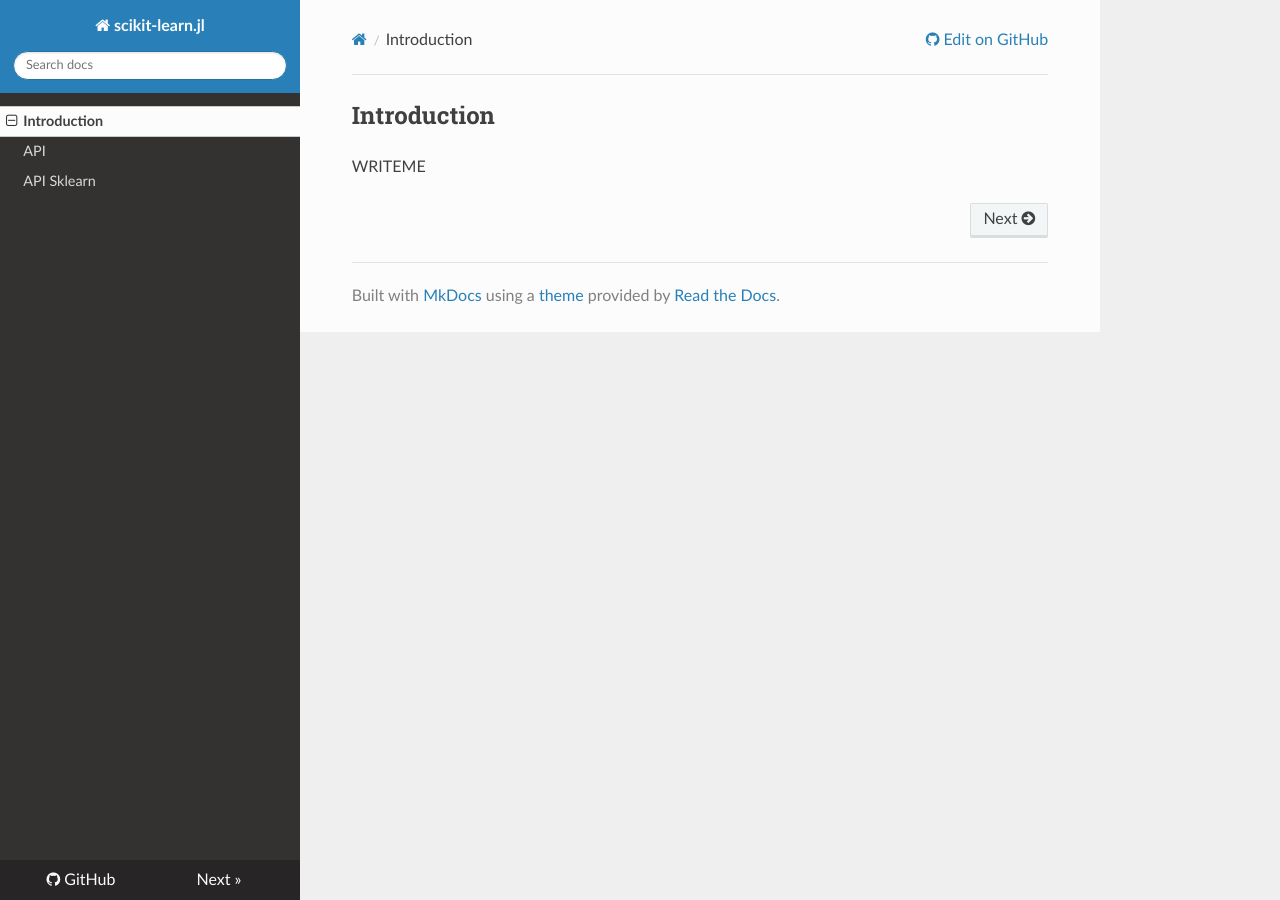
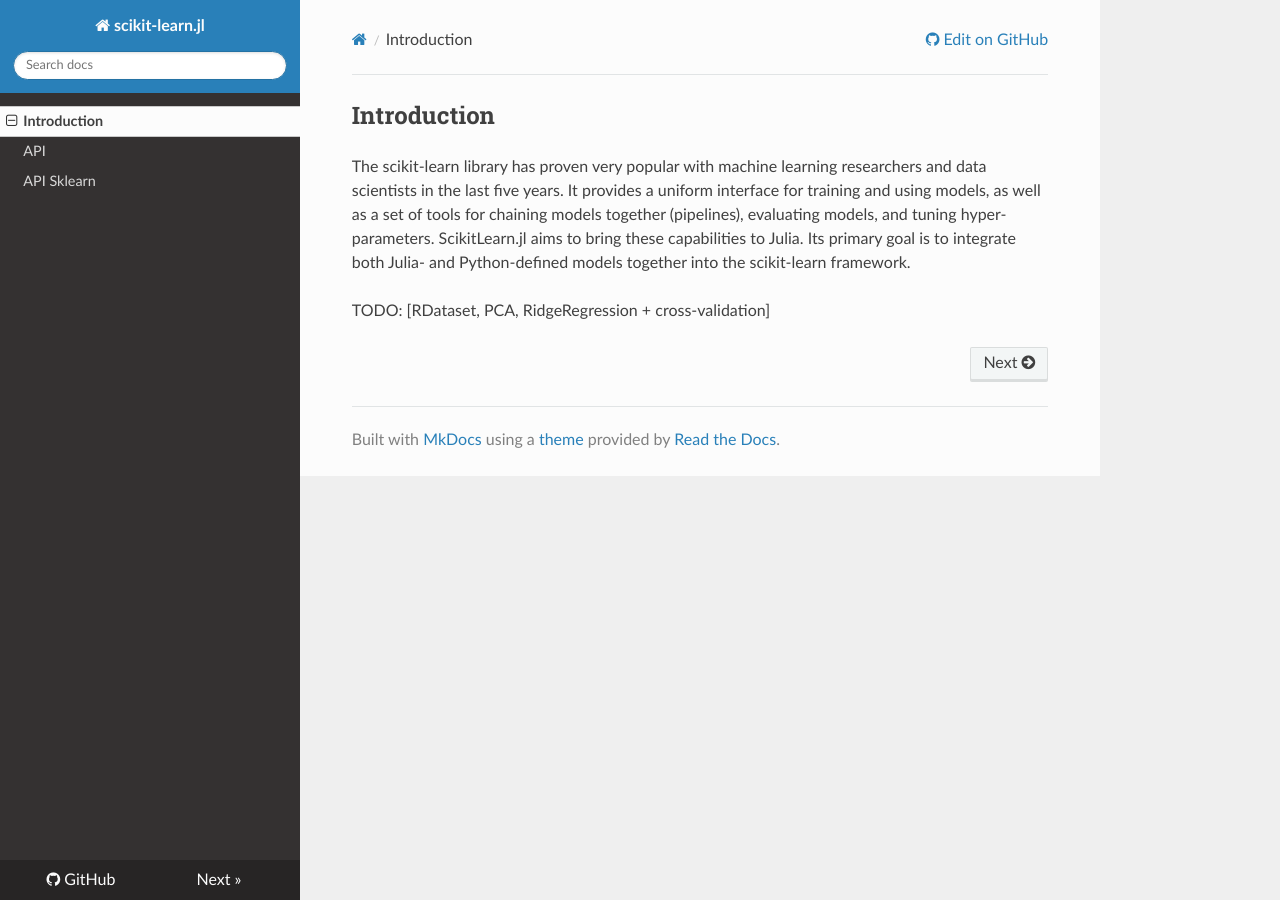
Before and after one commit to cstjean/ScikitLearn.jl, an MkDocs documentation site: the page built from docs/index.md, in a window 1280 px wide. Built offline with MkDocs 1.6.1, drawn with Linux system fonts in a browser that asks for light colours; nearby versions of some CDN libraries; old or Windows-style settings are respelled for this version of MkDocs.

Commit message:
Some documentation

```diff
--- a/docs/index.md
+++ b/docs/index.md
@@ -1,4 +1,12 @@
 Introduction
 -------
 
-WRITEME
+The scikit-learn library has proven very popular with machine learning
+researchers and data scientists in the last five years. It provides a uniform
+interface for training and using models, as well as a set of tools for chaining
+models together (pipelines), evaluating models, and tuning
+hyper-parameters. ScikitLearn.jl aims to bring these capabilities to Julia.
+Its primary goal is to integrate both Julia- and Python-defined models together
+into the scikit-learn framework.
+
+TODO: [RDataset, PCA, RidgeRegression + cross-validation]
```
Also changed, not shown: docs/python.md (added, +4 -0 lines), 2 other files.
